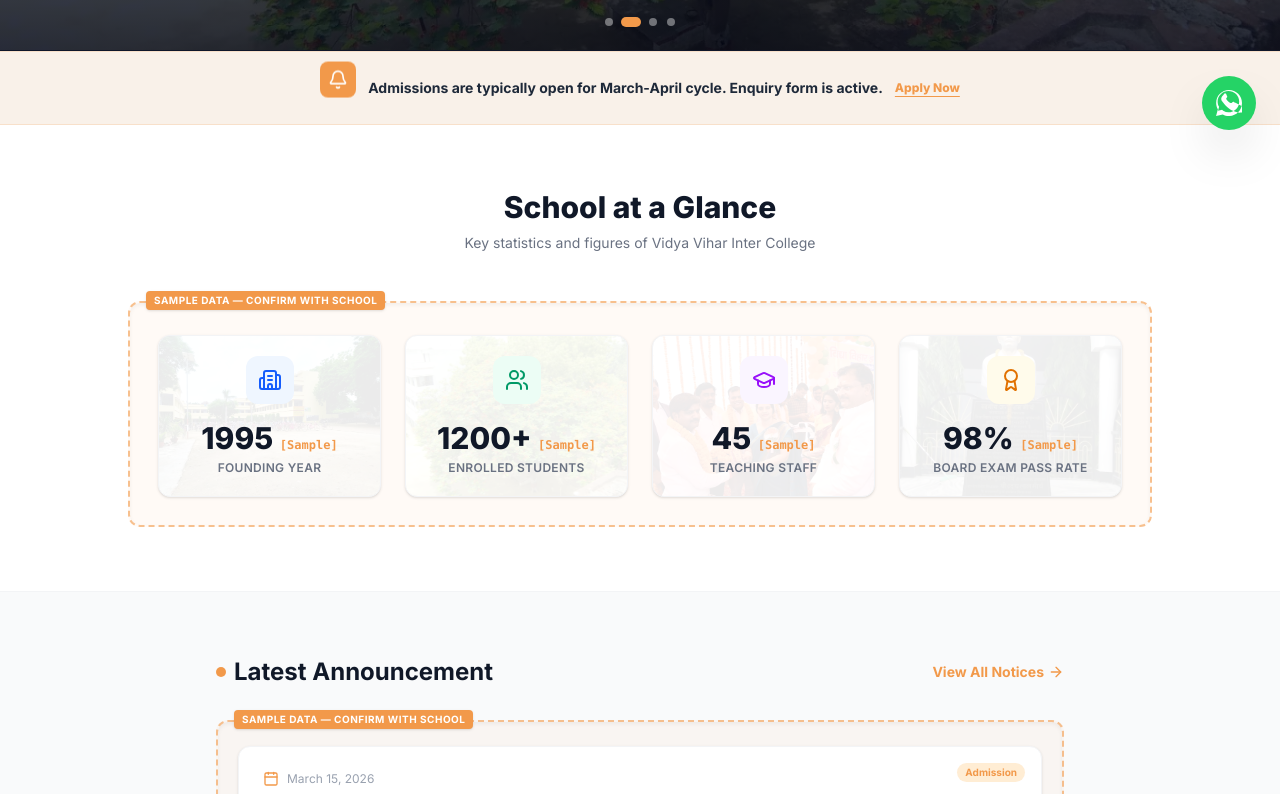
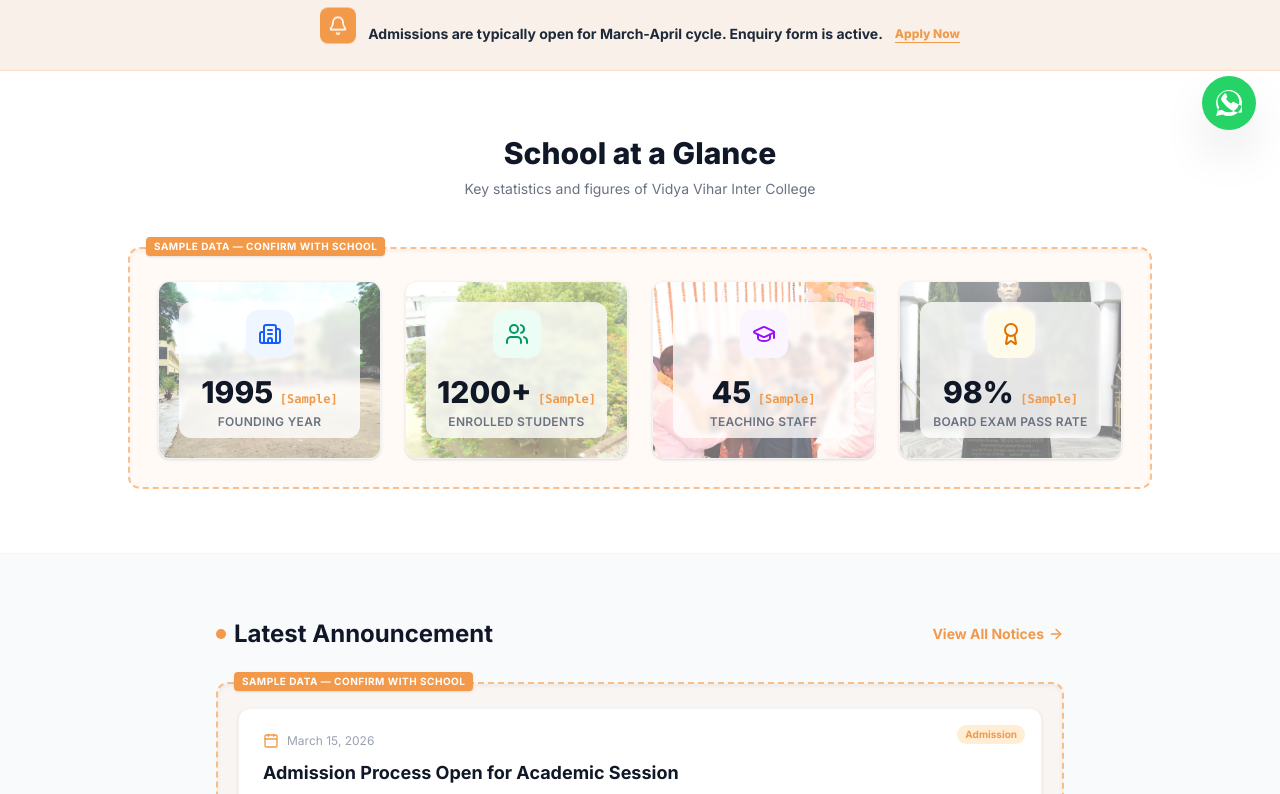
Before and after one commit to deepak59y-jpg/vidya-vihar-website-demo, a React (Vite) app: page / in a window 1280 px wide. Shown: the part 646-1440 px from the top of the page. Built offline with nearby package versions, Linux system fonts and the light colour scheme.

Commit message:
Enhance visibility effects and image styles
Updated observer threshold and transition durations for visibility effects. Adjusted image opacity and added backdrop blur for better visual presentation.

```diff
--- a/src/pages/Home.tsx
+++ b/src/pages/Home.tsx
@@ -27,7 +27,7 @@
           if (ref.current) observer.unobserve(ref.current);
         }
       },
-      { threshold: 0.1 }
+      { threshold: 0.15, rootMargin: '0px 0px -40px 0px' }
     );
 
     if (ref.current) {
@@ -41,13 +41,13 @@
     <div
       ref={ref}
       style={{
-        transitionDuration: '700ms',
+        transitionDuration: '850ms',
         transitionDelay: `${delayMs}ms`,
       }}
       className={`transition-all ease-out ${
         isVisible
-          ? 'opacity-100 translate-y-0'
-          : 'opacity-0 translate-y-5'
+          ? 'opacity-100 translate-y-0 scale-100'
+          : 'opacity-0 translate-y-12 scale-95'
       } ${className}`}
     >
       {children}
@@ -110,11 +110,6 @@
 
         <div className="max-w-7xl mx-auto px-4 sm:px-6 lg:px-8 relative z-20">
           <div className="text-center max-w-3xl mx-auto">
-            <div className="inline-flex items-center space-x-2 bg-primary/20 border border-primary/30 px-3 py-1.5 rounded-full text-xs font-bold text-primary mb-6 backdrop-blur-md">
-              <span className="w-2 h-2 rounded-full bg-primary animate-ping" />
-              <span>{t('schoolType')}</span>
-            </div>
-
             <h2 className="text-4xl sm:text-5xl lg:text-6xl font-black text-white tracking-tight leading-tight mb-6 drop-shadow-md">
               {t('home.heroTitle')}
             </h2>
@@ -199,9 +194,9 @@
                     <img
                       src="/images/img1.webp"
                       alt=""
-                      className="absolute inset-0 w-full h-full object-cover opacity-[0.08] group-hover:scale-105 transition-transform duration-500 pointer-events-none"
+                      className="absolute inset-0 w-full h-full object-cover opacity-[0.57] group-hover:scale-105 transition-transform duration-500 pointer-events-none"
                     />
-                    <div className="relative z-10">
+                    <div className="relative z-10 bg-white/78 backdrop-blur-[2px] rounded-xl py-2">
                       <div className="inline-flex p-3 bg-blue-50 text-blue-600 rounded-xl mb-4">
                         <Building2 className="w-6 h-6" />
                       </div>
@@ -221,9 +216,9 @@
                     <img
                       src="/images/img2.webp"
                       alt=""
-                      className="absolute inset-0 w-full h-full object-cover opacity-[0.08] group-hover:scale-105 transition-transform duration-500 pointer-events-none"
+                      className="absolute inset-0 w-full h-full object-cover opacity-[0.57] group-hover:scale-105 transition-transform duration-500 pointer-events-none"
                     />
-                    <div className="relative z-10">
+                    <div className="relative z-10 bg-white/78 backdrop-blur-[2px] rounded-xl py-2">
                       <div className="inline-flex p-3 bg-emerald-50 text-emerald-600 rounded-xl mb-4">
                         <Users className="w-6 h-6" />
                       </div>
@@ -243,9 +238,9 @@
                     <img
                       src="/images/img4.webp"
                       alt=""
-                      className="absolute inset-0 w-full h-full object-cover opacity-[0.08] group-hover:scale-105 transition-transform duration-500 pointer-events-none"
+                      className="absolute inset-0 w-full h-full object-cover opacity-[0.57] group-hover:scale-105 transition-transform duration-500 pointer-events-none"
                     />
-                    <div className="relative z-10">
+                    <div className="relative z-10 bg-white/78 backdrop-blur-[2px] rounded-xl py-2">
                       <div className="inline-flex p-3 bg-purple-50 text-purple-600 rounded-xl mb-4">
                         <GraduationCap className="w-6 h-6" />
                       </div>
@@ -265,9 +260,9 @@
                     <img
                       src="/images/img3.webp"
                       alt=""
-                      className="absolute inset-0 w-full h-full object-cover opacity-[0.08] group-hover:scale-105 transition-transform duration-500 pointer-events-none"
+                      className="absolute inset-0 w-full h-full object-cover opacity-[0.57] group-hover:scale-105 transition-transform duration-500 pointer-events-none"
                     />
-                    <div className="relative z-10">
+                    <div className="relative z-10 bg-white/78 backdrop-blur-[2px] rounded-xl py-2">
                       <div className="inline-flex p-3 bg-amber-50 text-amber-600 rounded-xl mb-4">
                         <Award className="w-6 h-6" />
                       </div>
```
